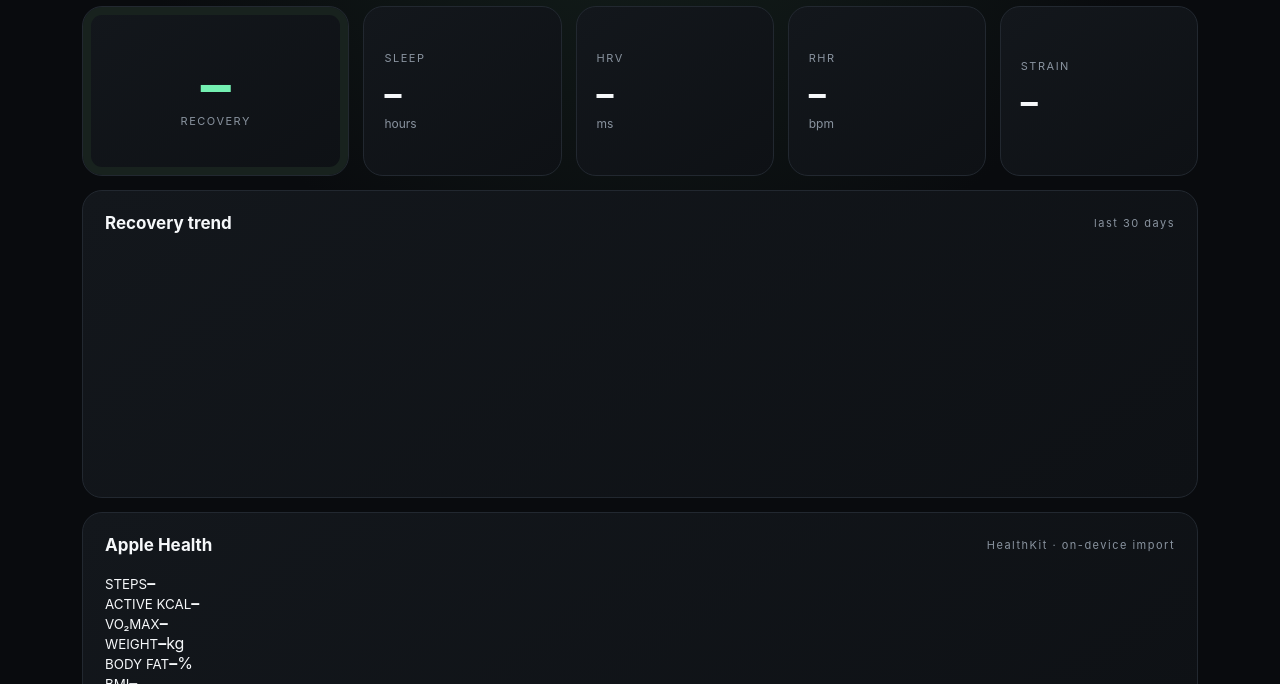
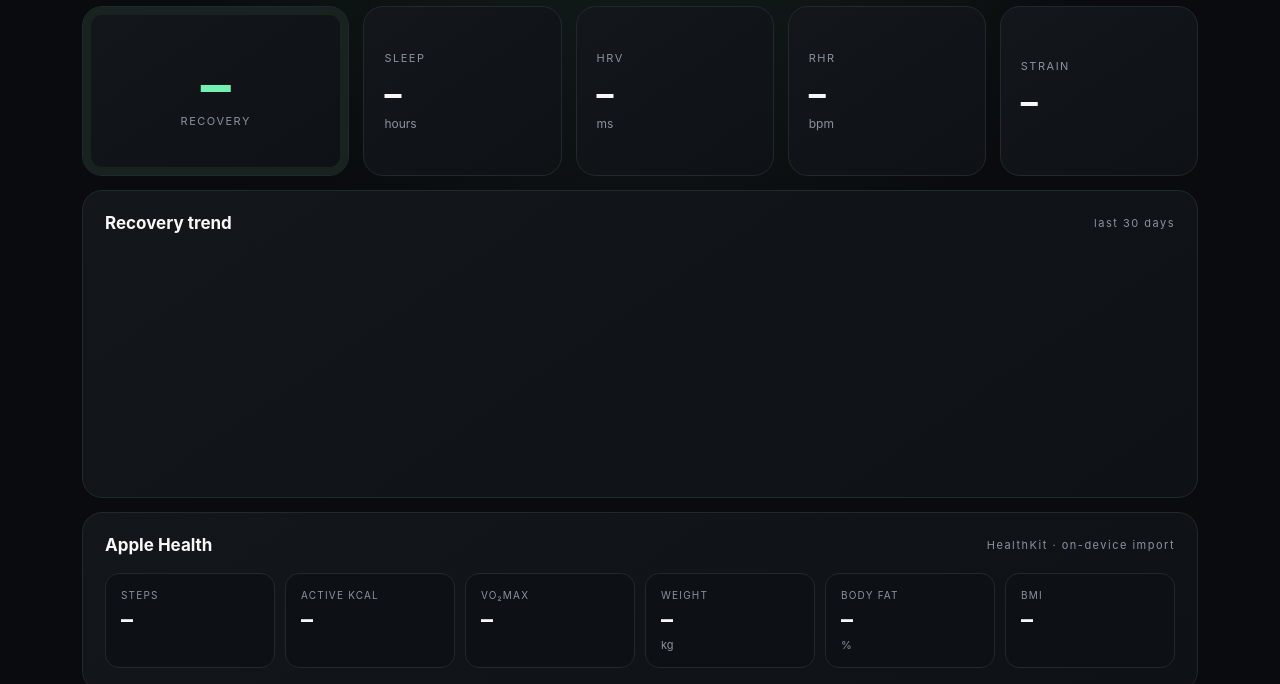
Before and after one commit to dviree/noopzonedocker, a plain HTML site: page static/index.html in a window 1280 px wide. Shown: the part 116-800 px from the top of the page. Drawn offline with Linux system fonts and the light colour scheme; no server answers.

Commit message:
Style Apple Health dashboard cards

```diff
--- a/static/style.css
+++ b/static/style.css
@@ -3,3 +3,6 @@
 .shell{max-width:1160px;margin:auto;padding:32px 22px 70px}header{display:flex;align-items:center;justify-content:space-between;margin-bottom:26px}h1{font-size:38px;margin:2px 0;letter-spacing:-1.5px}.eyebrow,.cardhead span,.metric small,.ring small{font-size:11px;letter-spacing:1.5px;color:var(--muted)}.sync{font-size:12px;color:var(--muted)}
 .hero{display:grid;grid-template-columns:1.35fr repeat(4,1fr);gap:14px;margin-bottom:14px}.ring,.metric,.card{background:linear-gradient(145deg,#13171c,#0e1115);border:1px solid var(--line);border-radius:20px}.ring{min-height:170px;display:flex;flex-direction:column;justify-content:center;align-items:center;box-shadow:inset 0 0 0 8px #18221e}.ring span{font-size:60px;line-height:1;color:var(--accent);font-weight:750}.metric{padding:24px 20px;display:flex;flex-direction:column;justify-content:center}.metric strong{font-size:34px;margin:8px 0 2px}.metric span{color:var(--muted);font-size:12px}.card{padding:22px;margin-bottom:14px}.cardhead{display:flex;justify-content:space-between;align-items:center;margin-bottom:18px}.cardhead h2{font-size:17px;margin:0}.grid{display:grid;grid-template-columns:1fr 1fr;gap:14px}.list{display:grid;gap:8px}.row{display:grid;grid-template-columns:1fr auto;gap:8px;padding:12px 0;border-bottom:1px solid var(--line)}.row:last-child{border:0}.row strong{font-size:14px}.row span{font-size:12px;color:var(--muted)}.counts{display:flex;flex-wrap:wrap;gap:8px}.pill{padding:8px 10px;background:#171c22;border-radius:10px;font-size:12px;color:#bac2cb}svg{width:100%;height:220px;overflow:visible}.axis{stroke:#262d35;stroke-width:1}.trendline{fill:none;stroke:var(--accent);stroke-width:4;stroke-linecap:round;stroke-linejoin:round}.dot{fill:var(--accent)}footer{text-align:center;color:#66717d;font-size:11px;margin-top:26px}
 @media(max-width:800px){.hero{grid-template-columns:1fr 1fr}.ring{grid-column:1/-1}.grid{grid-template-columns:1fr}.shell{padding:22px 14px 50px}header{align-items:flex-start;gap:14px;flex-direction:column}}
+
+.healthgrid{display:grid;grid-template-columns:repeat(6,1fr);gap:10px}.healthmetric{padding:15px;background:#0d1115;border:1px solid var(--line);border-radius:14px;display:flex;flex-direction:column;gap:4px}.healthmetric small{font-size:10px;letter-spacing:1.2px;color:var(--muted)}.healthmetric strong{font-size:24px}.healthmetric span{font-size:11px;color:var(--muted)}
+@media(max-width:800px){.healthgrid{grid-template-columns:repeat(2,1fr)}}
```
